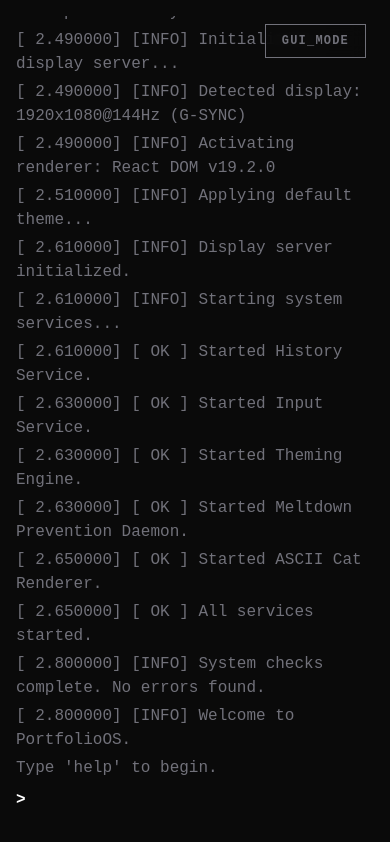
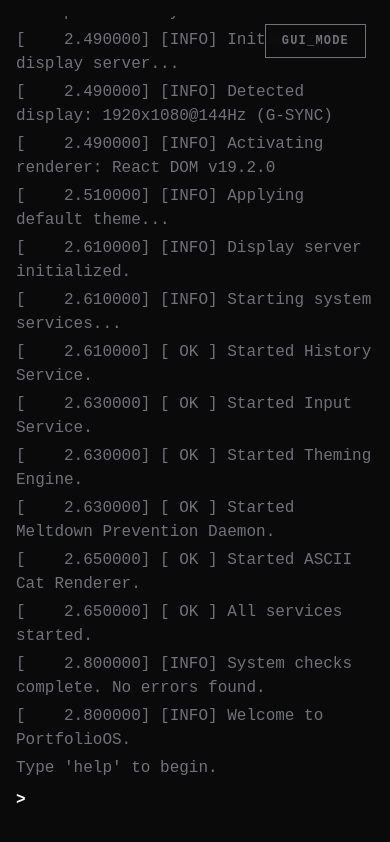
Before and after one commit to the-user-created/portfolio, a Next.js app: page / in a window 390 px wide. Built offline with nearby package versions, Linux system fonts and the light colour scheme.

Commit message:
Improve Terminal component layout with responsive styling and enhance input behavior

```diff
--- a/src/components/Terminal.tsx
+++ b/src/components/Terminal.tsx
@@ -587,18 +587,17 @@ export default function Terminal() {
                 ref={scrollRef}
                 className="scrollbar-hide h-full w-full overflow-y-auto"
             >
-                <div className="flex flex-col space-y-1">
+                <div className="flex max-w-full flex-col space-y-1">
                     {history.map((line) => (
                         <div
                             key={line.id}
-                            // Apply text skewing/colors at Medium Glitch Intensity (Level 1+)
                             className={`${
                                 line.type === 'error'
                                     ? 'text-[var(--term-error)]'
                                     : line.type === 'system'
                                       ? 'text-[var(--term-dim)]'
                                       : 'text-[var(--term-text)]'
-                            } ${glitchIntensity >= 1 ? 'glitch-text' : ''}`}
+                            } ${glitchIntensity >= 1 ? 'glitch-text' : ''} break-words whitespace-pre-wrap`}
                         >
                             {line.content}
                         </div>
@@ -607,7 +606,7 @@ export default function Terminal() {
 
                 {!isBooting && !isMeltdown && (
                     <div className="mt-2 flex items-center pb-[max(1rem,env(safe-area-inset-bottom))]">
-                        <span className="mr-2 font-bold text-[var(--term-prompt)]">
+                        <span className="mr-2 shrink-0 font-bold text-[var(--term-prompt)]">
                             {inputMode === 'confirmation' ? '?' : '>'}
                         </span>
                         <input
@@ -623,7 +622,7 @@ export default function Terminal() {
                                 }
                             }}
                             onKeyDown={handleKeyDown}
-                            className="w-full bg-transparent text-[var(--term-text)] caret-[var(--term-prompt)] outline-none"
+                            className="min-w-0 flex-1 bg-transparent text-[var(--term-text)] caret-[var(--term-prompt)] outline-none"
                             autoFocus
                             autoComplete="off"
                             spellCheck="false"
```
